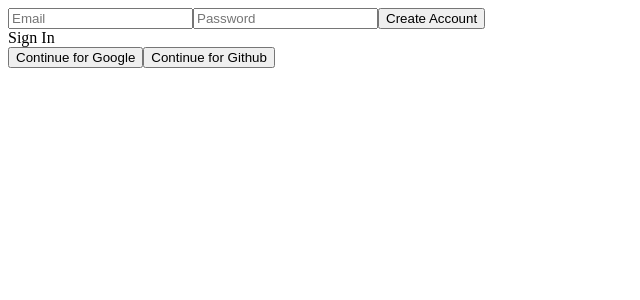
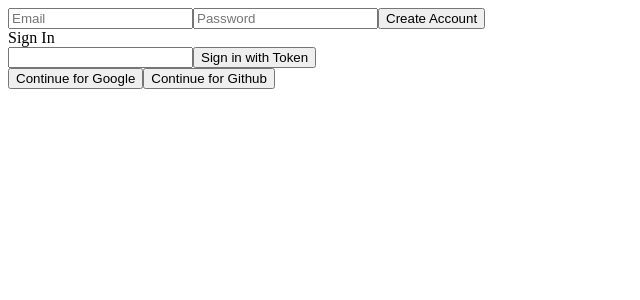
Before and after one commit to lostfind/wastter, a React (Create React App) app: page /#/ in a window 1280 px wide. Shown: the top 300 px of the page, without its empty margins (0-640 px from the left). Built offline with nearby package versions, Linux system fonts and the light colour scheme; no server answers.

Commit message:
sign in by custom token

```diff
--- a/src/components/AuthForm.js
+++ b/src/components/AuthForm.js
@@ -6,6 +6,7 @@ const AuthForm = () => {
   const [error, setError] = useState("");
   const [email, setEmail] = useState("");
   const [password, setPassword] = useState("");
+  const [token, setToken] = useState("");
   const toggleAccount = () => setNewAccount((prev) => !prev);
 
   const onChange = (event) => {
@@ -28,14 +29,41 @@ const AuthForm = () => {
           email,
           password
         );
+        window.localStorage.setItem("emailForSignIn", email);
       } else {
         data = await authService.signInWithEmailAndPassword(email, password);
       }
-      console.log(data);
+
       authService.currentUser = data;
     } catch (error) {
       setError(error.message);
     }
+  };
+
+  const signInToken = async (event) => {
+    event.preventDefault();
+    let data;
+    try {
+      await getTokenByEmail();
+
+      data = await authService.signInWithCustomToken(token);
+
+      authService.currentUser = data;
+    } catch (error) {
+      setError(error.message);
+    }
+  };
+
+  const getTokenByEmail = async () => {
+    const requestOptions = {
+      method: "POST",
+      headers: { "Content-Type": "application/json" },
+      body: JSON.stringify({ email: email }),
+      // mode: "no-cors",
+    };
+    const response = await fetch("http://localhost:8080/login", requestOptions);
+    const data = await response.json();
+    setToken(data.token);
   };
 
   return (
@@ -66,6 +94,16 @@ const AuthForm = () => {
       <span onClick={toggleAccount}>
         {newAccount ? "Sign In" : "Create Account"}
       </span>
+      <form onSubmit={signInToken}>
+        <input
+          name="email"
+          type="text"
+          required
+          value={email}
+          onChange={onChange}
+        />
+        <input type="submit" value="Sign in with Token" />
+      </form>
     </>
   );
 };
```
